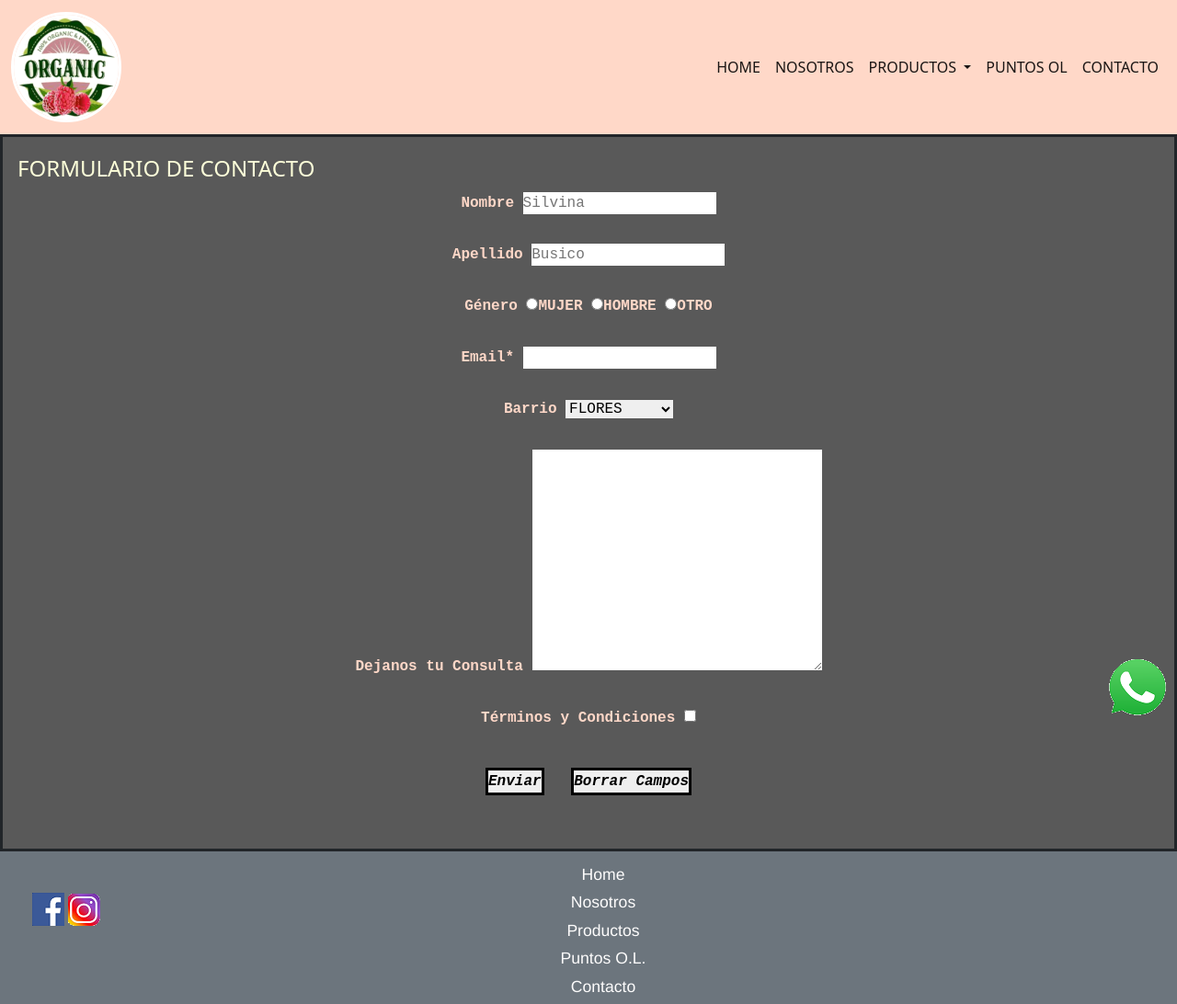
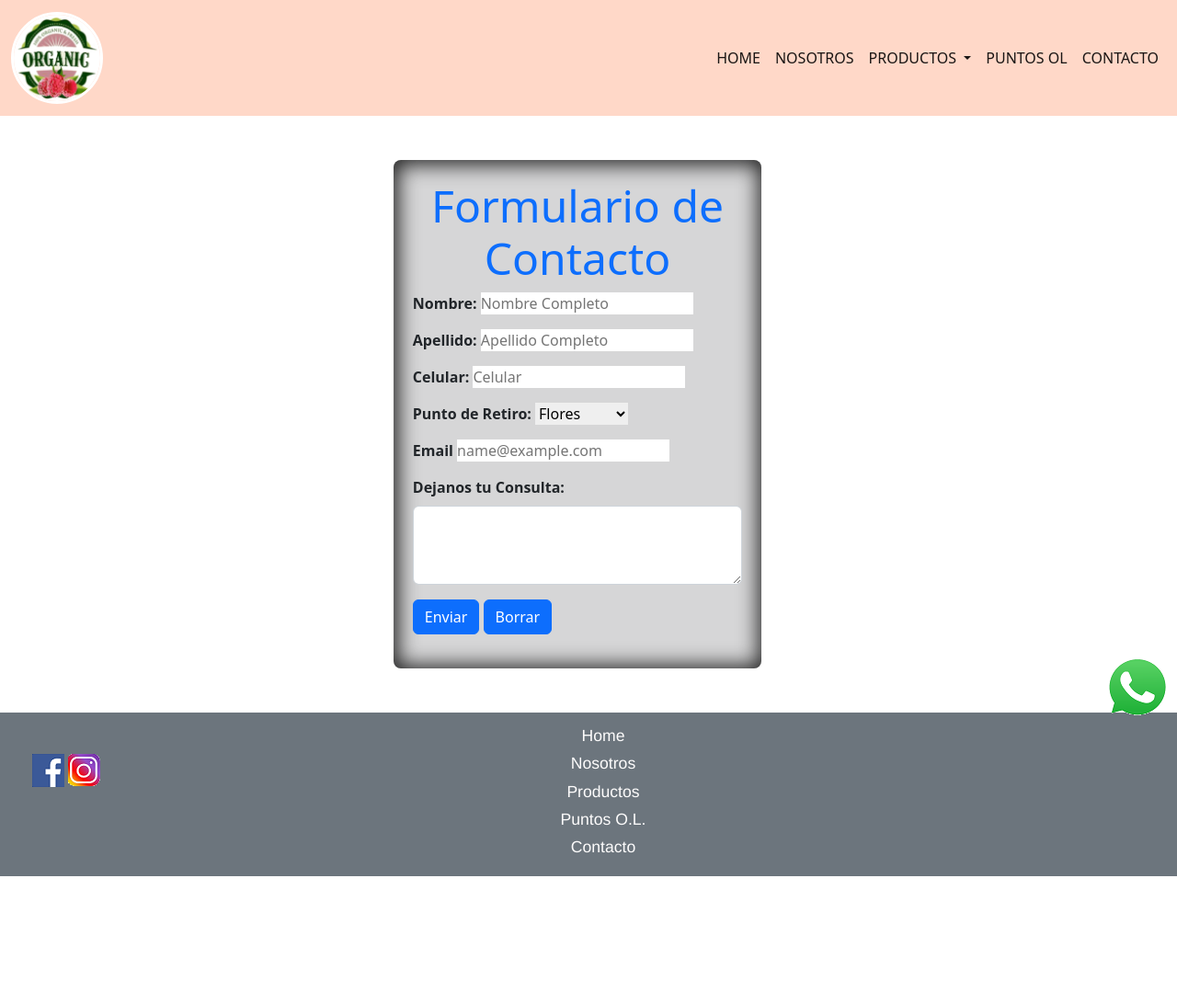
Before and after one commit to SilBus/bootstrap, a website: page pages/contacto.html in a window 1280 px wide. Shown: the whole page at 92% size. After the commit the page ends 953 px from the top, so only its background shows below. Drawn offline with nearby package versions, Linux system fonts and the light colour scheme.

Commit message:
cambio de formulario

```diff
--- a/pages/contacto.html
+++ b/pages/contacto.html
@@ -23,7 +23,7 @@
         <div class="container-fluid p-0">
             <nav class="navbar navbar-expand-lg color">
                 <div class="container-fluid">
-                    <a class="navbar-brand" href="#"><img src="../img/android-chrome-192x192 (1).png" alt="Logotipo de la marca" width="120px"></a>
+                    <a class="navbar-brand" href="#"><img src="../img/android-chrome-192x192 (1).png" alt="Logotipo de la marca" width="100px"></a>
                     <button class="navbar-toggler" type="button" data-bs-toggle="collapse"
                         data-bs-target="#navbarSupportedContent" aria-controls="navbarSupportedContent"
                         aria-expanded="false" aria-label="Toggle navigation">
@@ -65,65 +65,66 @@
     <!--Cierre de Header-->
 
     <!--Comienzo de Main Contacto-->
+    <main>
+    <section class="container">
+        <div class="col-sm-12 col-md-12 col-lg-12 row my-5">
+
+            <form action="" method="post" class="form">
+
+                <h3 class="display-5 text-primary text-center">Formulario de Contacto</h3>
+
+                <div class="mb-3">
+                    <label>Nombre:</label>
+                    <input type="text" placeholder="Nombre Completo" id="nombre" name="nombre">
+                </div>
+
+                <div class="mb-3">
+
+                    <label>Apellido:</label>
+                    <input type="text" placeholder="Apellido Completo" id="apellido" name="apellido">
+                </div>
+
+                <div class="mb-3">
+
+                    <label>Celular:</label>
+                    <input type="text" placeholder="Celular" id="Celular" name="Celular">
+                </div>
+
+                <div class="mb-3">
+
+                    <label>Punto de Retiro:</label>
+                    <select name="Punto de Retiro" id="Punto de Retiro">
+                        <option value="Flores">Flores</option>
+                        <option value="Villa Luro">Villa Luro</option>
+                        <option value="Liniers">Liniers</option>
+                        <option value="Mataderos">Mataderos</option>
+                    </select>
+                </div>
+
+                <div class="mb-3">
+                    <label>Email</label>
+                    <input type="email" id="emails" placeholder="name@example.com">
+                </div>
+
+                <div class="mb-3">
+                    <label for="exampleFormControlTextarea1" class="form-label">Dejanos tu Consulta:</label>
+                    <textarea class="form-control" id="exampleFormControlTextarea1" rows="3"></textarea>
+                </div>
+
+
+                <div class="mb-3">
+
+                    <button type="submit" class="btn btn-primary">Enviar</button>
+                    <button type="submit" class="btn btn-primary">Borrar</button>
+                </div>
+            </form>
+        </div>
+    </section>
+</main>
 
 
 
-    <main class="styleMainCont">
-        <form>
-            <fieldset>
-                <legend>FORMULARIO DE CONTACTO</legend>
 
-                <div class="margin20">
-                    <label for="name"> Nombre</label>
-                    <input type="text" name="nombre" placeholder="Silvina">
-                </div>
-
-                <div class="margin20">
-                    <label for="name"> Apellido</label>
-                    <input type="text" name="apellido" placeholder="Busico">
-                </div>
-
-                <div class="margin20">
-                    <label for="genero"> Género</label>
-                    <input type="radio" name="genero" value="Mujer">MUJER
-                    <input type="radio" name="genero" value="Hombre">HOMBRE
-                    <input type="radio" name="genero" value="Otro">OTRO
-                </div>
-
-                <div class="margin20">
-                    <label for="email">Email*</label>
-                    <input type="email" name="email" required>
-                </div>
-
-                <div class="margin20">
-                    <label for="barrio">Barrio</label>
-                    <select name="barrio" id="">
-                        <option value="FLORES">FLORES</option>
-                        <option value="VILLA LURO">VILLA LURO</option>
-                        <option value="LINIERS">LINIERS</option>
-                        <option value="MATADEROS">MATADEROS</option>
-                    </select>
-                </div>
-
-                <div class="margin20">
-                    <label for="comen">Dejanos tu Consulta</label>
-                    <textarea name="comen" id="" cols="30" rows="10"></textarea>
-                </div>
-
-                <div class="margin20">
-                    <label for="terminos"> Términos y Condiciones</label>
-                    <input type="checkbox" name="terminos">
-                </div>
-
-                <div class="margin20">
-                    <input type="submit" value="Enviar" id="" class="enviar">
-
-                    <input type="submit" value="Borrar Campos" class="enviar">
-                </div>
-            </fieldset>
-        </form>
-
-    </main>
 
     <!--Cierre de Main Contacto-->
 
--- a/scss/_mainContacto.scss
+++ b/scss/_mainContacto.scss
@@ -1,60 +1,15 @@
 main{
-    .styleMainCont {
-        display: grid;
-        grid-auto-columns: 1fr;
-        grid-template-columns: 1fr 1fr 1fr;
-        grid-template-rows: 1fr 1fr 1fr;
-        gap: 0px 0px;
-        grid-template-areas:
-            "header header header"
-            ". main ."
-            "footer footer footer";
-
-            display: flex;
-        justify-content: center;
-        margin-top: 150px;
-        margin-bottom: 50px;
-      }
-
-      main {
-        grid-area: main
-      }
-
-
-    form {
-        background-image: url(../img/transp2.png);
-        padding: 1rem;
-        border: solid;
-
+    .form{
+        max-width: 25em;
+        padding: 1.3em;
+        margin: 0 auto;
+        background-color: rgba(120, 119, 123, 0.3);
+        font-weight: bold;
+        border-radius: 0.5em;
+        box-shadow: inset 1px 1px 22px 4px rgba(0, 0, 0, 0.85);
 
     }
 
-    .margin20 {
-        margin: 2rem;
-        color: $color_fuente;
-        text-align: center;
-        font-weight: bold;
-        font-family: 'Courier New', Courier, monospace;
-        font-size: 1rem;
-        display: block;
 
-    }
 
-    legend {
-        color: #fdffd9;
-    }
-
-    .enviar {
-        margin: 10px;
-        font-style: italic;
-        font-size: 1rem;
-        font-weight: bold;
-        border: solid;
-
-        &:hover {
-            color: $color_fuente;
-            background-color: black;
-        }
-
-    }
 }
```
Also changed, not shown: index.html (+1 -1 lines), pages/frutas.html (+1 -1 lines), pages/jugos.html (+1 -1 lines), pages/nosotros.html (+1 -1 lines), pages/productos.html (+1 -1 lines), pages/puntosol.html (+1 -1 lines), pages/verduras.html (+1 -1 lines), css/estilo.css.
